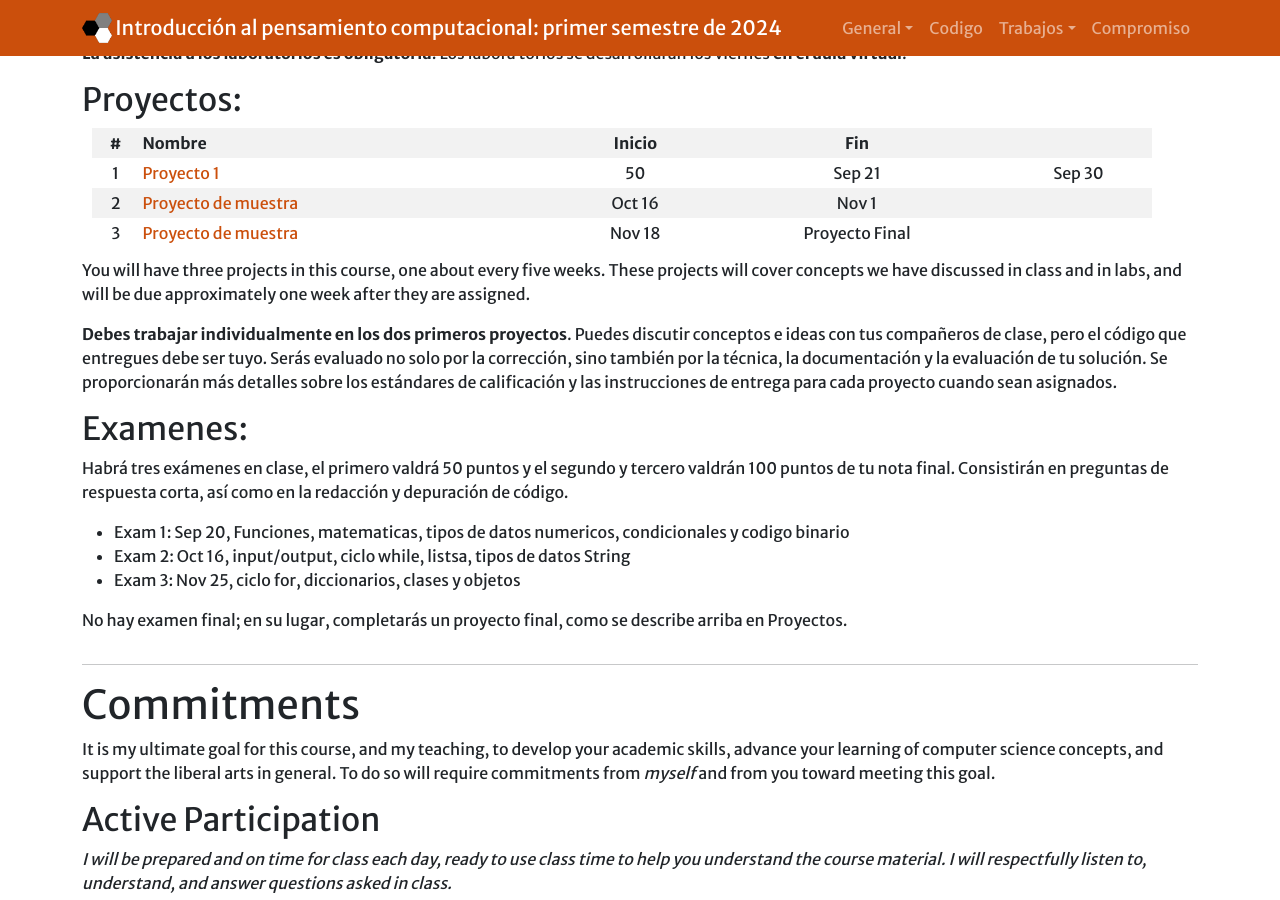
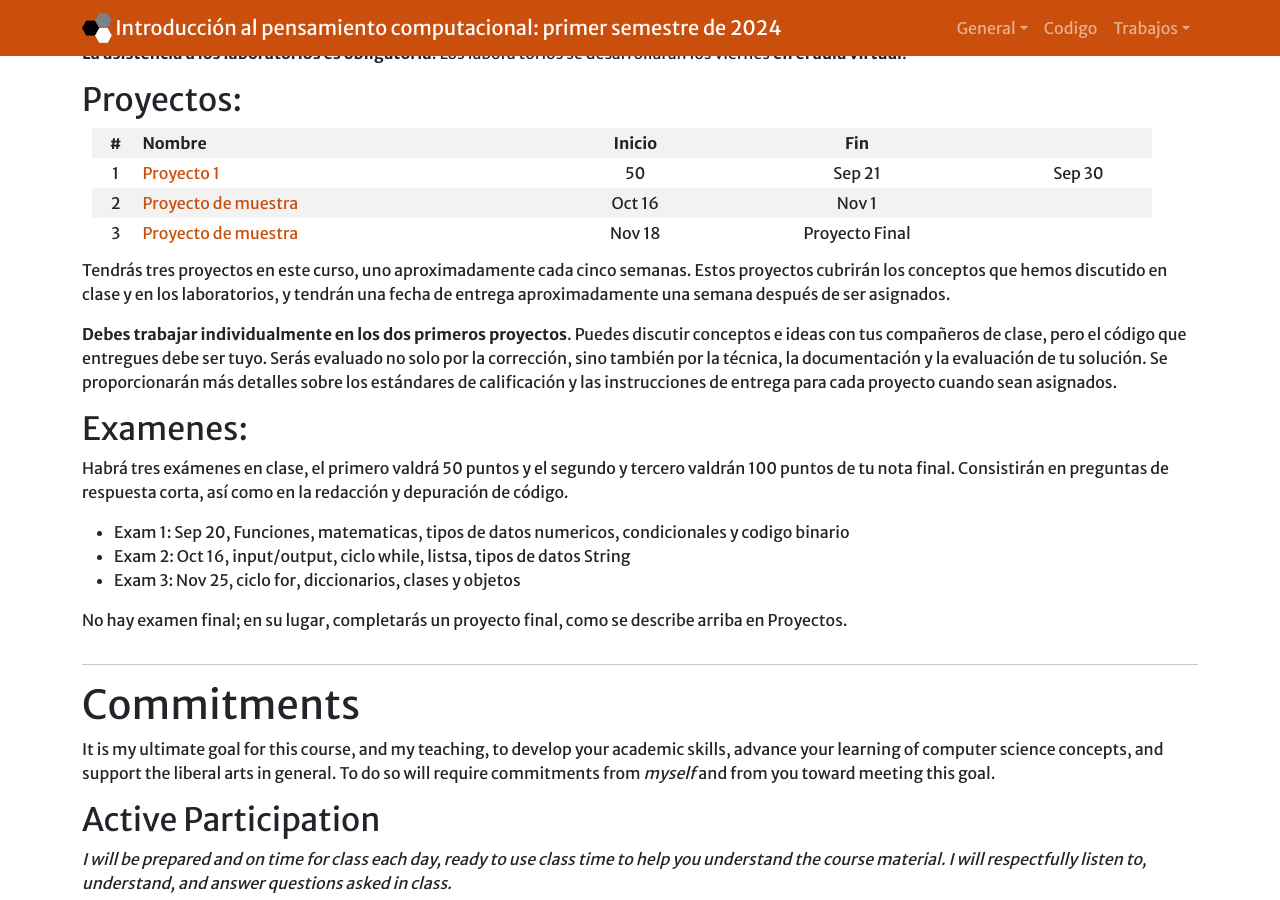
Before and after one commit to juancollante/TemplateCursoComputacional, a Jekyll site: the page built from index.md, in a window 1280 px wide and 900 px high, scrolled down 2844 px. Built offline with Jekyll 4.4.1, drawn with Linux system fonts in a browser that asks for light colours; nearby versions of some CDN libraries; some of the changed text lies outside the part shown.

```diff
--- a/_config.yml
+++ b/_config.yml
@@ -51,8 +51,6 @@ navigation:
         url: '#projects'
       - page: Examenes
         url: '#exams'
-  - page: Compromiso
-    url: '#commitments'
 
 instructors:
   - id: Collante
--- a/index.md
+++ b/index.md
@@ -36,7 +36,7 @@ Al completar este curso, nuestra meta es que usted sea capaz de:
 
 {% include resources.html content=site.extra-resources %}
 
-## Laptop Policy
+## Politica de computadores
 
 Por favor **No traiga su Laptop a las clases**. Esto puede parecer extraño en una clase de ciencias computacionales. Pero los laboratorios serán los espacios donde usted obtendrá mucha experiencia trabajando con computadores; Las clases son un tiempo para pensar y aprender sin las distracciones de un computador.
 
@@ -88,7 +88,7 @@ En estos laboratorios, usted trabajara con un compañero. Los codigos enviados d
 |2 | [Proyecto de muestra]({{site.baseurl}}/projects/sample-project.html) | Oct 16 | Nov 1 |
 |3 | [Proyecto de muestra]({{site.baseurl}}/projects/sample-project.html) | Nov 18 | Proyecto Final |
 
-You will have three projects in this course, one about every five weeks. These projects will cover concepts we have discussed in class and in labs, and will be due approximately one week after they are assigned.
+Tendrás tres proyectos en este curso, uno aproximadamente cada cinco semanas. Estos proyectos cubrirán los conceptos que hemos discutido en clase y en los laboratorios, y tendrán una fecha de entrega aproximadamente una semana después de ser asignados.
 
 **Debes trabajar individualmente en los dos primeros proyectos**. Puedes discutir conceptos e ideas con tus compañeros de clase, pero el código que entregues debe ser tuyo. Serás evaluado no solo por la corrección, sino también por la técnica, la documentación y la evaluación de tu solución. Se proporcionarán más detalles sobre los estándares de calificación y las instrucciones de entrega para cada proyecto cuando sean asignados.
 
```
